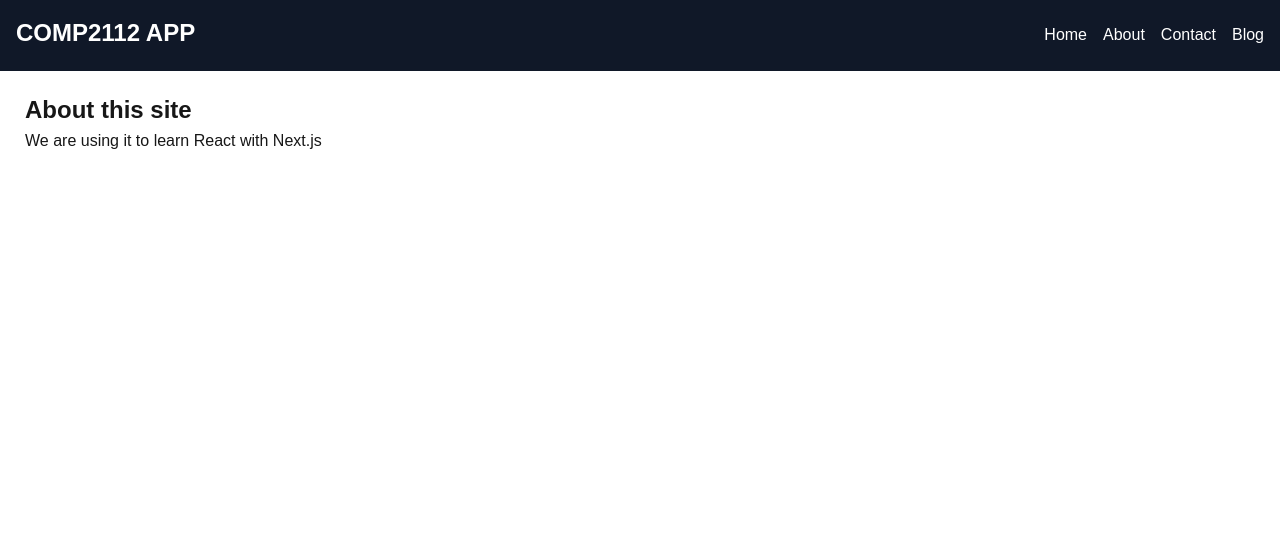
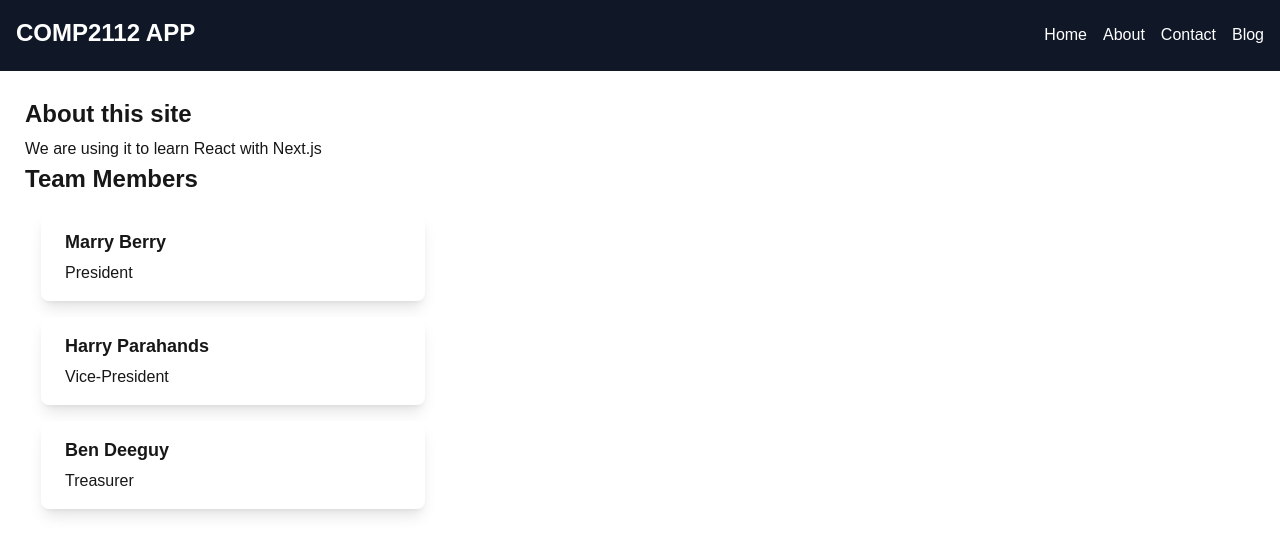
Before and after one commit to Tara-Fortis/my-app, a Next.js app: page /about in a window 1280 px wide. Shown: the top 554 px of the page. Built offline with nearby package versions, Linux system fonts and the light colour scheme.

Commit message:
lesson 4

```diff
--- a/src/app/about/page.tsx
+++ b/src/app/about/page.tsx
@@ -1,8 +1,17 @@
+import Member from "../components/Member";
+
 export default function About() {
     return (
-        <main className="p-10">
-            <h1 className="text-3xl">About this site</h1>
+        <main>
+            <h1>About this site</h1>
             <p>We are using it to learn React with Next.js</p>
+            <section>
+                <h2>Team Members</h2>
+                <Member name="Marry Berry" title="President" />
+                <Member name="Harry Parahands" title="Vice-President" />
+                <Member name="Ben Deeguy" title="Treasurer" />
+                {/* Passing components to the Props */}
+            </section>
         </main>
     );
 }
--- a/src/app/blog/page.tsx
+++ b/src/app/blog/page.tsx
@@ -13,8 +13,8 @@ export default async function Blog() {
 
     // display a page and show the blog post data we recieved
     return (
-        <main className="p-10">
-            <h1 className="text-3xl">Blog</h1>
+        <main>
+            <h1>Blog</h1>
             <ul className="list-none p-4 space-y-2">
                 {/* foreach loop */}
                 {posts.map((post) => (
--- /dev/null
+++ b/src/app/components/Member.tsx
@@ -0,0 +1,17 @@
+import { title } from "process";
+
+// define Props (incoming values) this component requires
+type MemberProps = {
+    name: string;
+    title: string;
+}
+
+export default function Member({name, title} : MemberProps ) {
+    return (
+        <article className="card">
+            <h3>{name}</h3>
+            <p>{title}</p>
+        </article>
+    )
+}
+// embed this in the about page
--- a/src/app/contact/page.tsx
+++ b/src/app/contact/page.tsx
@@ -1,7 +1,7 @@
 export default function Contact() {
     return (
-        <main className="p-10">
-            <h1 className="text-3xl">Contact Information</h1>
+        <main>
+            <h1>Contact Information</h1>
             <p>Use this page to contact us</p>
         </main>
     );
```
